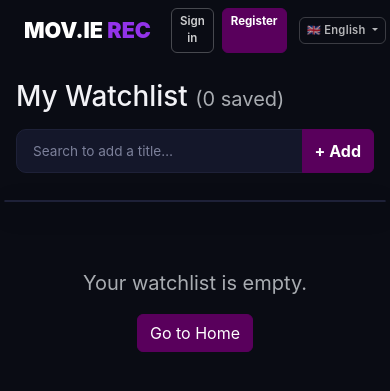
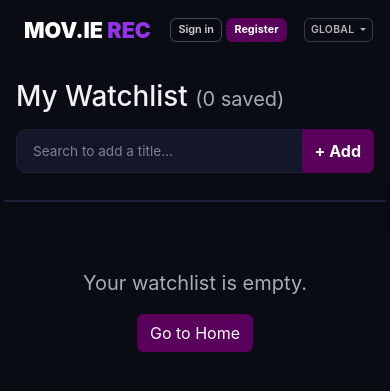
Before and after one commit to helena-byte999/MovieRec, a Flask app: page /watchlist in a window 390 px wide. Shown: the top 391 px of the page. Run offline with Flask 3, Linux system fonts and the light colour scheme; parts of the project's set-up code (start-up, migrations or seed data) failed here and were passed over.

Commit message:
Move search section above genre rows, fix mobile navbar alignment
Co-Authored-By: Claude Sonnet 4.6 <noreply@anthropic.com>

```diff
--- a/static/css/style.css
+++ b/static/css/style.css
@@ -379,12 +379,22 @@ a { text-decoration: none; }
 /* ── Tablet & below (< 768px) ───────────────────────────────────────── */
 @media (max-width: 767.98px) {
 
-  /* Navbar: stack brand + controls tightly */
-  .transparent-nav .container-fluid { flex-wrap: nowrap; gap: .25rem; }
-  .navbar-nav { display: none !important; }          /* hide centre nav links — use hamburger or just omit */
-  .region-btn, .lang-btn { font-size: .7rem; padding: .25rem .45rem; }
-  .auth-nav-btn, .auth-nav-btn-solid { font-size: .72rem; padding: .25rem .5rem; }
+  /* Navbar: single tight row on mobile */
+  .transparent-nav .container-fluid { flex-wrap: nowrap; gap: .2rem; align-items: center; }
+  .navbar-nav { display: none !important; }
+  .region-btn, .lang-btn { font-size: .65rem; padding: .2rem .35rem; }
+  .auth-nav-btn, .auth-nav-btn-solid {
+    font-size: .68rem; padding: .25rem .45rem;
+    line-height: 1.2; white-space: nowrap;
+  }
+  /* Keep sign in + register in one aligned row */
+  .transparent-nav .d-flex.gap-2.me-2 {
+    gap: .25rem !important; margin-right: .2rem !important;
+    align-items: center;
+  }
   .user-btn span.d-none { display: none !important; }
+  /* Hide language selector on very small screens to save space */
+  .lang-btn, .lang-btn + .dropdown-menu { display: none !important; }
 
   /* Hero */
   .hero-section    { min-height: 300px; background-position: center top; }
```
Also changed, not shown: templates/index.html (+32 -32 lines).
